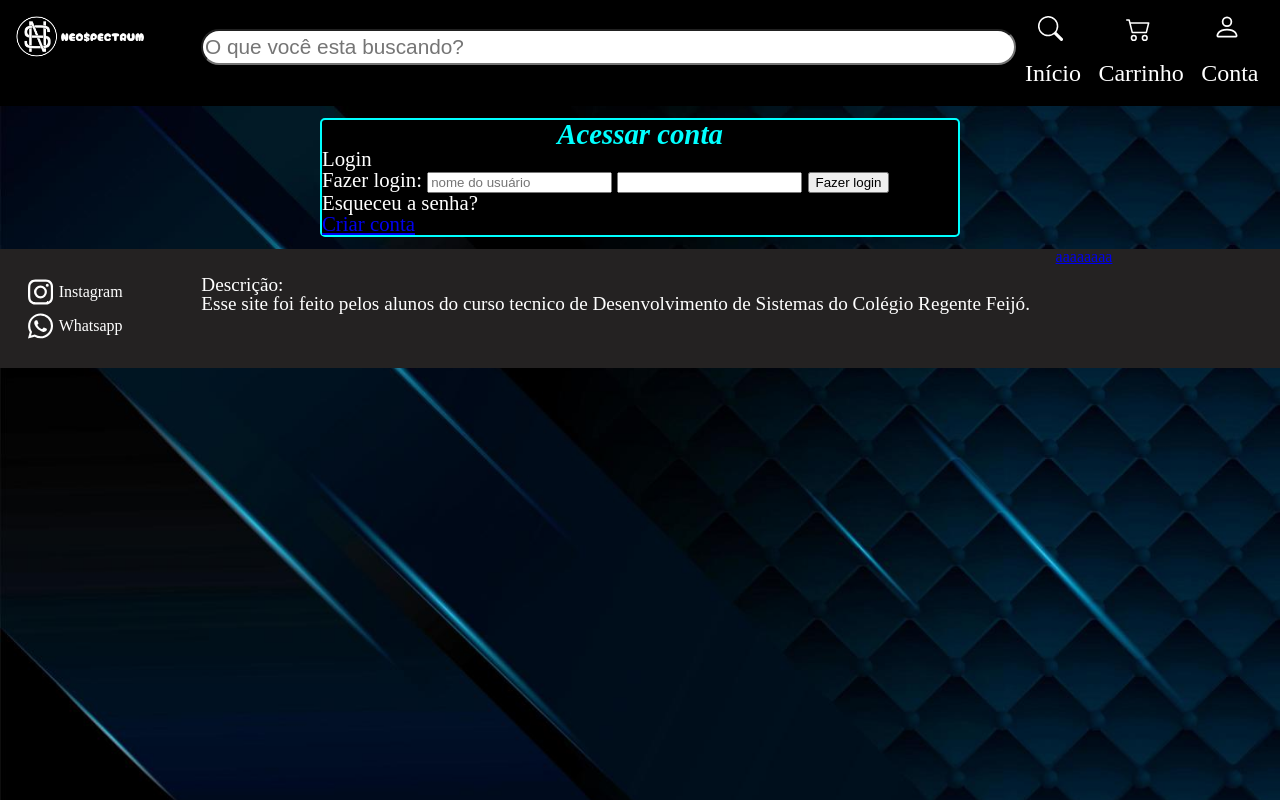
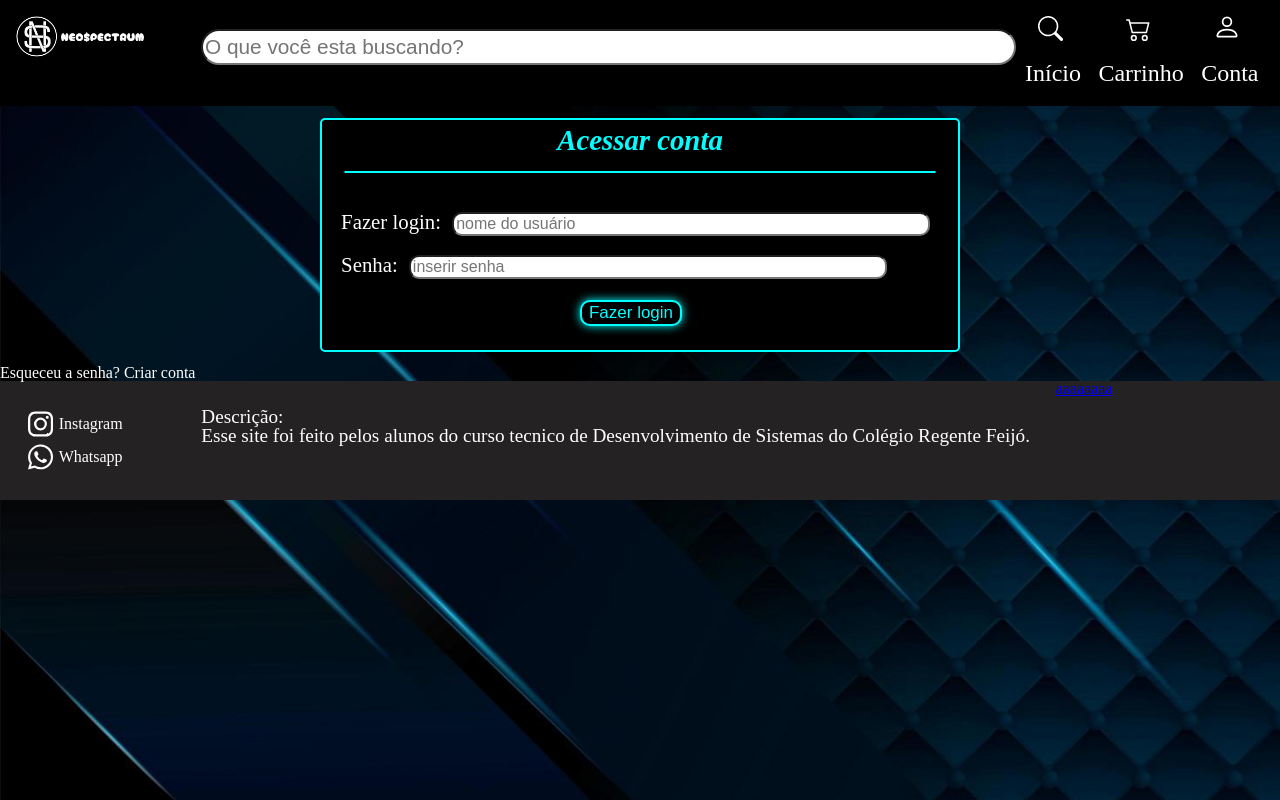
Before and after one commit to Carlos-Falcao/StarUp, a plain HTML site: page iniciar_sessao.html in a window 1280 px wide. Drawn offline with Linux system fonts and the light colour scheme.

Commit message:
Add files via upload

```diff
--- a/css/estilos.css
+++ b/css/estilos.css
@@ -17,7 +17,7 @@ header {
     padding: 1%;
     display: grid;
     position: sticky;
-    grid-template-columns: 15% 65% 20%;
+    grid-template-columns: 15% 65% 20%;   /*Espaço utilizado por cada bloco*/
     top: 0;
 }
 
@@ -192,6 +192,7 @@ footer {
     border-radius: 5px;
     margin: 1% 25%;
     font-size: 1.3rem;
+    line-height: 2.5rem;
 }
 
 .fazer-login h1 {
@@ -201,3 +202,51 @@ footer {
     color: cyan;
     font-style: italic;
 }
+
+.fazer-login hr {
+    width: 93%;
+    border: 1px solid cyan;
+    border-radius: 10px;
+}
+
+.box-login {
+    padding: 3%;
+}
+
+.box-login input {
+    margin-left: 1%;
+    margin-bottom: 1.5%;
+    width: 80%;
+    font-size: 1rem;
+    border-radius: 10px;
+}
+
+#acpet-login {
+    width: 17%;
+    font-size: 17px;
+    margin-top: 2%;
+    margin-left: 40%;
+    border: 2px solid cyan;
+    box-shadow: 0 0 10px cyan;
+    border-radius: 10px;
+    background-color: black;
+    color: cyan;
+    transition: all 400ms;
+}
+
+#acpet-login:hover {
+    cursor: pointer;
+    box-shadow: 1px 1px 20px purple;
+    color: purple;
+    border: 2px solid purple;
+    width: 19%;
+    font-size: 19px;
+    margin-left: 39%;
+}
+
+.link-conta {
+    color: white;
+    text-align: center;
+    text-decoration: none;
+    display: inline-block;
+}
--- a/iniciar_sessao.html
+++ b/iniciar_sessao.html
@@ -47,27 +47,25 @@
 
     <div class="fazer-login">
         <h1>Acessar conta</h1>
+        <hr>
 
         <div class="box-login">
-            <h2>Login</h2>
-
             <form action="index.html">
                 <!--NOME DE USUÁRIO-->
                 <label for="usuario-input">Fazer login:</label>
                 <input type="text" id="usuario-input" placeholder="nome do usuário" required>
 
                 <!--SENHA DDO USUÁRIO-->
-                <label for="senha-input"></label>
-                <input type="password" id="senha-input" required>
+                <label for="senha-input">Senha:</label>
+                <input type="password" id="senha-input" placeholder="inserir senha" required>
 
                 <!--CONFIRMAR CONTA-->
                 <button type="submit" id="acpet-login">Fazer login</button>
             </form>
         </div>
-
-        <p>Esqueceu a senha?</p>
-        <a href="login.html">Criar conta</a>
     </div>
+    <a href="" class="link-conta">Esqueceu a senha?</a>
+    <a href="login.html" class="link-conta">Criar conta</a>
 
     <!--DIREITOS E CONTATOS DO SITE-->
     <footer>
```
